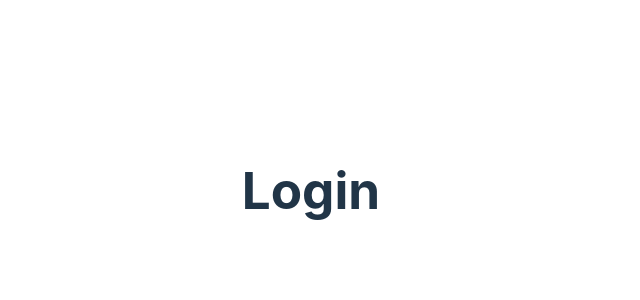
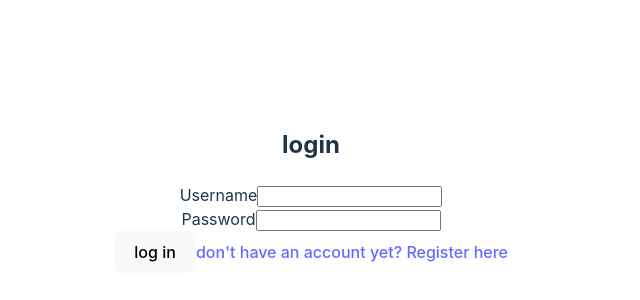
Before and after one commit to tair18oz/socialMediaWithSQL, a React (Vite) app in the folder client/: page / in a window 1280 px wide. Shown: the part 210-510 px from the top of the page, without its empty margins (329-969 px from the left). Built offline with nearby package versions, Linux system fonts and the light colour scheme.

Commit message:
working login, does not navigate or update state

```diff
--- a/client/src/pages/Login.jsx
+++ b/client/src/pages/Login.jsx
@@ -1,9 +1,85 @@
 import React, { useState } from "react";
-import { NavLink } from "react-router-dom";
+import { Navigate, NavLink, useNavigate } from "react-router-dom";
+
 export default function Login() {
+  const Nav = useNavigate();
+  const [userName, setUserName] = useState("");
+  const [password, setPassword] = useState("");
+  const [error, setError] = useState("");
+
+  function handleSubmit(e) {
+    e.preventDefault();
+    if (!userName || !password || password.length < 5) {
+      setError("Invalid input. Ensure all fields are filled and the password is at least 5 characters long.");
+      return;
+    }
+
+    fetch("http://localhost:3000/login", {
+      method: "POST",
+      headers: {
+        "Content-Type": "application/json",
+      },
+      body: JSON.stringify({ name: userName, password: password }),
+    })
+      .then((response) => {
+        if (response.status === 401) {
+          alert("Wrong username or password");
+          throw new Error("Unauthorized (401)");
+        }
+        if (response.status === 200) {
+          return response.json();
+        }
+        throw new Error("HTTP error! Status: " + response.status);
+      })
+      .then((data) => {
+        localStorage.setItem("user", JSON.stringify(data.username));
+        // update general state
+        // Redirect to home page
+      })
+      .catch((error) => {
+        if (error.message.includes("401")) {
+          setError("Invalid credentials. Please try again.");
+        } else {
+          setError("An unexpected error occurred. Please try again later.");
+        }
+      });
+
+    // fetch("http://localhost:3000/login", {
+    //   method: "POST",
+    //   headers: {
+    //     "Content-Type": "application/json",
+    //   },
+    //   body: JSON.stringify({ name: userName, password: password }),
+    // })
+    //   .catch((error) => {
+    //     console.error("Error:", error.message);
+    //   });
+    //   .then((response) => console.log(response))
+    //   .then((response) => response.json()) // send response body to next then chain
+    //   .then((body) => console.log(body));
+  }
+
+  {
     return (
-        <>
-            <h1>Login</h1>
-        </>
+      <>
+        <div>
+          <h2>login</h2>
+          <form onSubmit={handleSubmit}>
+            <div>
+              <label>Username</label>
+              <input type="text" value={userName} onChange={(e) => setUserName(e.target.value)} required />
+            </div>
+
+            <div>
+              <label>Password</label>
+              <input type="password" value={password} onChange={(e) => setPassword(e.target.value)} required />
+            </div>
+
+            <button type="submit">log in</button>
+            <NavLink to="/register">don't have an account yet? Register here</NavLink>
+          </form>
+        </div>
+      </>
     );
+  }
 }
```
Also changed, not shown: 1 other file (tests, documents, lock files or other folders).
